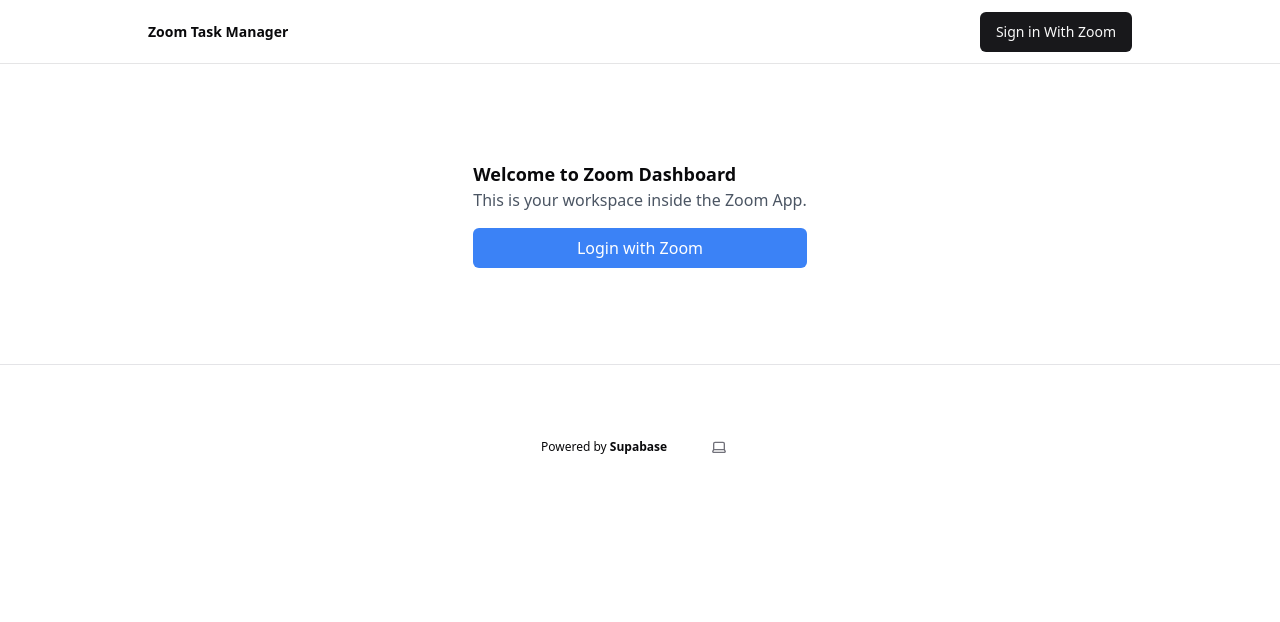
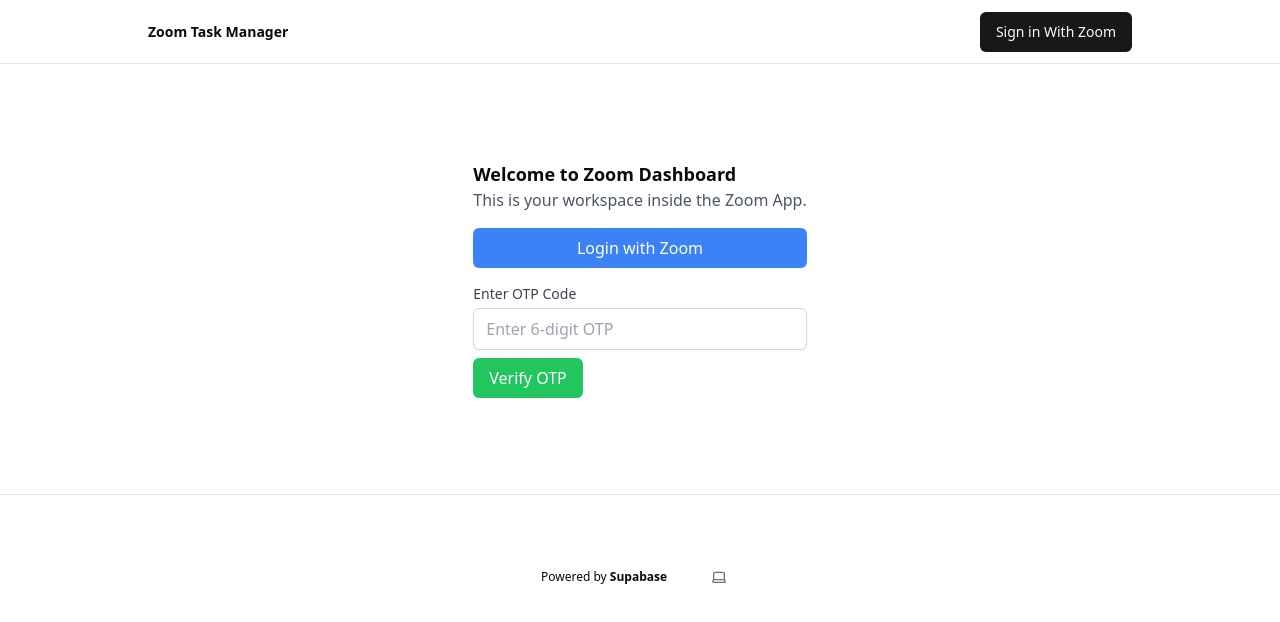
Before and after one commit to zoom/task-manager-sample, a Next.js app: page /zoom-dashboard in a window 1280 px wide. Shown: the top 622 px of the page. Built offline with nearby package versions, Linux system fonts and the light colour scheme; no server answers.

Commit message:
Refactored test case for OTP

```diff
--- a/app/zoom-dashboard/page.tsx
+++ b/app/zoom-dashboard/page.tsx
@@ -1,10 +1,27 @@
-"use client"; // Required for client-side interactions
+"use client";
 
-import { useState } from "react";
+import { useState, useEffect } from "react";
 import { triggerZoomAuth } from "@/utils/zoom/triggerZoomAuth";
+import { verifyOtp, getCurrentSession, signOut } from "@/utils/supabase/auth2";
+import { Session } from "@supabase/supabase-js";
 
 export default function ZoomDashboardPage() {
   const [loading, setLoading] = useState(false);
+  const [otp, setOtp] = useState(""); // State for OTP input
+  const [authMessage, setAuthMessage] = useState(""); // State for success/error messages
+  const [session, setSession] = useState<Session | null>(null); // State to store user session
+
+  // Step 1: Load session on page load
+  useEffect(() => {
+    async function loadSession() {
+      const storedSession = await getCurrentSession();
+      if (storedSession) {
+        setSession(storedSession);
+
+      }
+    }
+    loadSession();
+  }, []);
 
   const handleZoomAuth = async () => {
     setLoading(true);
@@ -17,8 +34,8 @@
     console.log("Zoom authentication triggered", deeplink);
 
     if (deeplink) {
-      // Redirect user to Zoom Deep Link
-      window.location.href = deeplink;
+      //window.location.href = deeplink;
+      window.open(deeplink, "_blank");
     } else {
       console.error("Failed to retrieve deep link.");
     }
@@ -26,12 +43,62 @@
     setLoading(false);
   };
 
+  // Function to verify OTP and authenticate user
+  const handleVerifyOtp = async () => {
+    if (!otp) {
+      setAuthMessage("Please enter the OTP code.");
+      return;
+    }
+
+    setLoading(true);
+    const email = "donte.zoomie+max.test@gmail.com";
+
+    const userSession = await verifyOtp(email, otp);
+
+    if (userSession) {
+      setAuthMessage("✅ Successfully authenticated!");
+      setSession(userSession);
+
+      // ✅ Force session reload in Zoom Client
+      setTimeout(() => {
+        window.location.reload();
+        window.location.href = "/dashboard";
+      }, 500);
+
+
+
+    } else {
+      setAuthMessage("❌ Failed to verify OTP. Please check and try again.");
+    }
+
+    setLoading(false);
+  };
+
+  // Function to logout
+  const handleSignOut = async () => {
+    await signOut();
+    setSession(null);
+    setAuthMessage("👋 Logged out successfully.");
+  };
 
   return (
     <div className="flex flex-col w-full max-w-full p-4">
       <h2 className="text-lg font-bold">Welcome to Zoom Dashboard</h2>
       <p className="text-gray-600">This is your workspace inside the Zoom App.</p>
 
+      {/* Show different UI based on authentication status */}
+      {session ? (
+        <>
+          <p className="mt-2 text-green-600">✅ Logged in</p>
+          <button
+            onClick={handleSignOut}
+            className="bg-red-500 text-white px-4 py-2 mt-2 rounded-md"
+          >
+            Logout
+          </button>
+        </>
+      ) : (
+        <>
           {/* Button to trigger authentication */}
           <button
             onClick={handleZoomAuth}
@@ -40,6 +107,33 @@
           >
             {loading ? "Authenticating..." : "Login with Zoom"}
           </button>
+
+          {/* OTP Input Field */}
+          <div className="mt-4">
+            <label htmlFor="otp" className="block text-sm font-medium text-gray-700">
+              Enter OTP Code
+            </label>
+            <input
+              id="otp"
+              type="text"
+              value={otp}
+              onChange={(e) => setOtp(e.target.value)}
+              className="mt-1 block w-full px-3 py-2 border border-gray-300 rounded-md shadow-sm focus:ring focus:ring-indigo-500 focus:border-indigo-500"
+              placeholder="Enter 6-digit OTP"
+            />
+            <button
+              onClick={handleVerifyOtp}
+              className="bg-green-500 text-white px-4 py-2 mt-2 rounded-md disabled:opacity-50"
+              disabled={loading}
+            >
+              {loading ? "Verifying..." : "Verify OTP"}
+            </button>
+          </div>
+        </>
+      )}
+
+      {/* Display Authentication Message */}
+      {authMessage && <p className="mt-2 text-sm font-semibold">{authMessage}</p>}
     </div>
   );
 }
--- a/utils/supabase/auth.ts
+++ b/utils/supabase/auth.ts
@@ -86,3 +86,20 @@
         return null;
     }
 }
+
+export async function verifyOtp(email: string, otp: string) {
+    const supabase = await createClient();
+
+    const { data, error } = await supabase.auth.verifyOtp({
+      email,
+      token: otp,
+      type: "email", // Use "sms" if verifying phone-based OTP
+    });
+
+    if (error) {
+      console.error("Error verifying OTP:", error);
+      return null;
+    }
+
+    return data.session; // Return session if successful
+  }
--- /dev/null
+++ b/utils/supabase/auth2.ts
@@ -0,0 +1,50 @@
+import { createClient } from "@supabase/supabase-js";
+
+// Initialize Supabase
+const supabase = createClient(
+  process.env.NEXT_PUBLIC_SUPABASE_URL!,
+  process.env.NEXT_PUBLIC_SUPABASE_ANON_KEY!
+);
+
+export async function verifyOtp(email: string, otp: string) {
+  const { data, error } = await supabase.auth.verifyOtp({
+    email,
+    token: otp,
+    type: "email",
+  });
+
+  if (error) {
+    console.error("Error verifying OTP:", error);
+    return null;
+  }
+
+  if (!data.session) {
+    console.error("No session returned after OTP verification.");
+    return null;
+  }
+
+  console.log("User session:", data.session);
+
+  const { error: sessionError } = await supabase.auth.setSession({
+    access_token: data.session.access_token,
+    refresh_token: data.session.refresh_token,
+  });
+
+  if (sessionError) {
+    console.error("Session Error:", sessionError);
+    return null;
+  }
+
+  return data.session;
+}
+
+
+export async function getCurrentSession() {
+  const { data } = await supabase.auth.getSession();
+  return data.session || null;
+}
+
+
+export async function signOut() {
+  await supabase.auth.signOut();
+}
```
Lines whose indentation alone changed are shown as unchanged.
